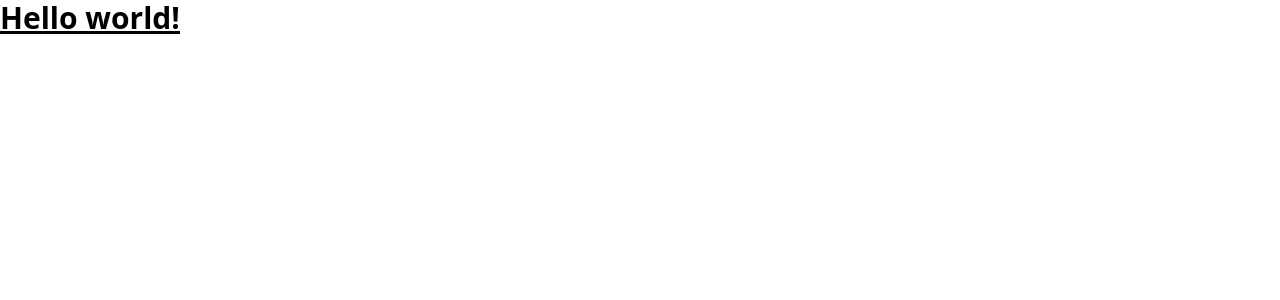
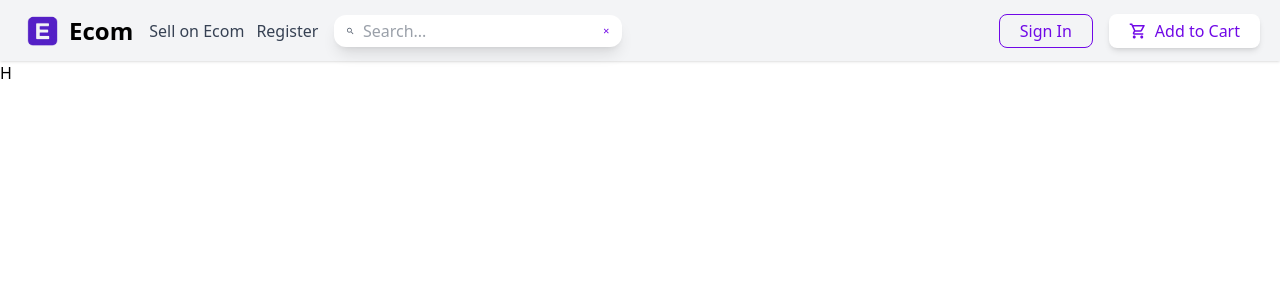
Before and after one commit to Inzamamdev/E-com-Cart, a React (Vite) app in the folder client/: page / in a window 1280 px wide. Shown: the top 300 px of the page. Built offline with nearby package versions, Linux system fonts and the light colour scheme.

Commit message:
navbar added

```diff
--- a/client/package.json
+++ b/client/package.json
@@ -13,6 +13,8 @@
     "@tailwindcss/vite": "^4.1.16",
     "react": "^19.1.1",
     "react-dom": "^19.1.1",
+    "react-icons": "^5.5.0",
+    "react-router-dom": "^7.9.4",
     "tailwindcss": "^4.1.16"
   },
   "devDependencies": {
--- a/client/src/App.tsx
+++ b/client/src/App.tsx
@@ -1,8 +1,12 @@
+import Nav from "./components/Nav";
+
 function App() {
   return (
     <>
-      {" "}
-      <h1 className="text-3xl font-bold underline">Hello world!</h1>
+      <div className="">
+        <Nav />
+        <div>H</div>
+      </div>
     </>
   );
 }
--- /dev/null
+++ b/client/src/components/Nav.tsx
@@ -0,0 +1,99 @@
+import React, { useState } from "react";
+import { Link } from "react-router-dom";
+import { IoMdSearch } from "react-icons/io";
+import { IoCloseSharp } from "react-icons/io5";
+import { MdOutlineShoppingCart } from "react-icons/md";
+import { HiX } from "react-icons/hi";
+import { HiMenu } from "react-icons/hi";
+
+const firstLink = [
+  { name: "Sell on Ecom", href: "/" },
+  { name: "Register", href: "/" },
+];
+function Nav() {
+  const [menuOpen, setMenuOpen] = useState(false);
+  return (
+    <header className="w-full bg-gray-100 text-gray-600 shadow-sm px-4 md:px-5">
+      <div className="flex justify-between items-center py-2">
+        <div className="flex items-center gap-4">
+          {/* Logo */}
+          <div className="flex items-center gap-1">
+            <img
+              src="../src/assets/ecom-logo.png"
+              alt="Logo"
+              width={45}
+              className="block"
+            />
+            <span className="text-black text-2xl font-bold">Ecom</span>
+          </div>
+
+          {/* Nav Links */}
+          <nav className="hidden md:flex gap-3 text-gray-700">
+            {firstLink.map((link, ind) => (
+              <span key={ind} className="cursor-pointer hover:text-violet-700">
+                {link.name}
+              </span>
+            ))}
+          </nav>
+
+          {/* Search Bar  */}
+          <div className="hidden sm:flex items-center gap-2 px-3 py-1 rounded-xl shadow-lg w-72 bg-white">
+            <IoMdSearch className="text-gray-600" />
+            <input
+              type="text"
+              placeholder="Search..."
+              className="flex-1 outline-none border-none bg-transparent text-gray-700"
+            />
+            <IoCloseSharp className="text-violet-700 cursor-pointer" />
+          </div>
+        </div>
+
+        <div className="flex items-center gap-3">
+          <div className="hidden md:flex gap-4 text-violet-700">
+            <button className="px-5 py-1 border border-violet-700 rounded-lg hover:bg-violet-700 hover:text-white transition">
+              Sign In
+            </button>
+            <button className="flex items-center gap-2 px-5 py-1 bg-white rounded-lg hover:bg-gray-800 hover:text-white transition shadow-md">
+              <MdOutlineShoppingCart className="text-lg" />
+              <span>Add to Cart</span>
+            </button>
+          </div>
+
+          {/* Hamburger Menu */}
+          <button
+            className="md:hidden text-3xl text-violet-700"
+            onClick={() => setMenuOpen(!menuOpen)}
+          >
+            {menuOpen ? <HiX /> : <HiMenu />}
+          </button>
+        </div>
+      </div>
+
+      {/* Mobile Menu */}
+      {menuOpen && (
+        <div className="flex flex-col items-start gap-3 px-6 py-4 bg-white border-t border-gray-200 md:hidden shadow-inner">
+          {firstLink.map((link, ind) => (
+            <span
+              key={ind}
+              className="text-gray-800 text-lg hover:text-violet-700 cursor-pointer"
+            >
+              {link.name}
+            </span>
+          ))}
+
+          <div className="flex flex-col w-full gap-3 mt-3 text-violet-700">
+            <button className="w-full px-5 py-2 border border-violet-700 rounded-lg hover:bg-violet-700 hover:text-white transition">
+              Sign In
+            </button>
+            <button className="flex justify-center items-center gap-2 w-full px-5 py-2 bg-white rounded-lg hover:bg-gray-800 hover:text-white transition shadow-md">
+              <MdOutlineShoppingCart className="text-lg" />
+              <span>Add to Cart</span>
+            </button>
+          </div>
+        </div>
+      )}
+    </header>
+  );
+}
+
+export default Nav;
--- /dev/null
+++ b/client/src/components/ProductCard.tsx
@@ -0,0 +1,7 @@
+import React from "react";
+
+function ProductCard() {
+  return <div>ProductCard</div>;
+}
+
+export default ProductCard;
```
Also changed, not shown: client/src/assets/ecom-logo.png (added), 1 other file (tests, documents, lock files or other folders).
